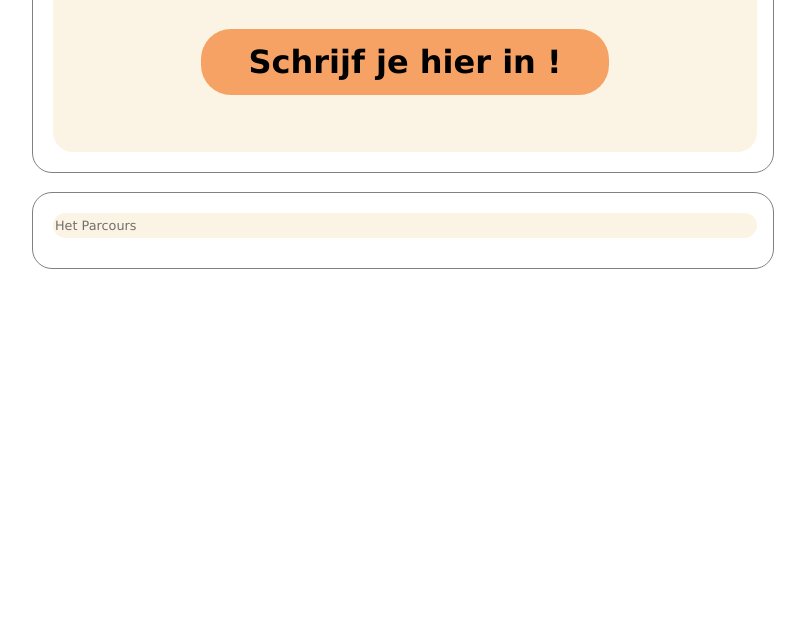
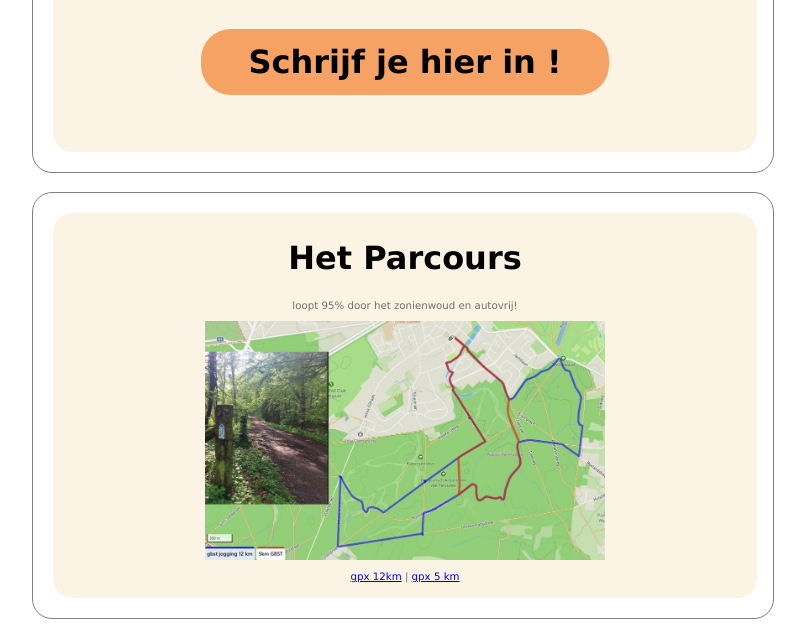
Before and after one commit to deryckhans/deryckhans.github.io, a plain HTML site: page index.html in a window 1280 px wide. Shown: the part 391-1023 px from the top of the page, without its empty margins (253-1058 px from the left). Before the commit the page ends 800 px from the top, so only its background shows below. Drawn offline with Linux system fonts and the light colour scheme.

Commit message:
Update index.html

```diff
--- a/index.html
+++ b/index.html
@@ -174,11 +174,13 @@
       </div>
     </div>
     <br>
-    <div class="center">
-      <div class="leftS">
-      Het Parcours
-      </div>
-    <div class="left">
+<div class="center">
+  <div class="leftS">
+    <h1>Het Parcours</h1>
+    <p>loopt 95% door het zonienwoud en autovrij!</p>
+    <img class="displayed" src="parcours.jpg" alt="Parcours Image">
+    <p><a href="path/to/12km.gpx">gpx 12km</a> | <a href="path/to/5km.gpx">gpx 5 km</a></p>
   </div>
+</div>
 </body>
 </html>
```
